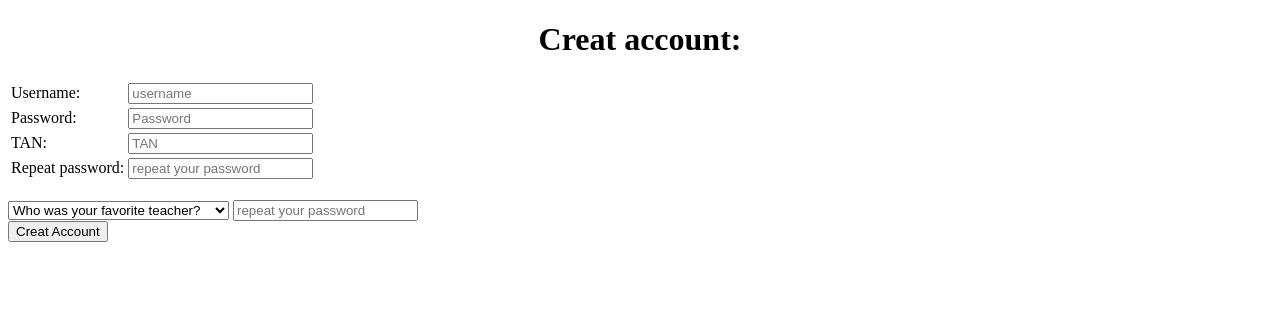
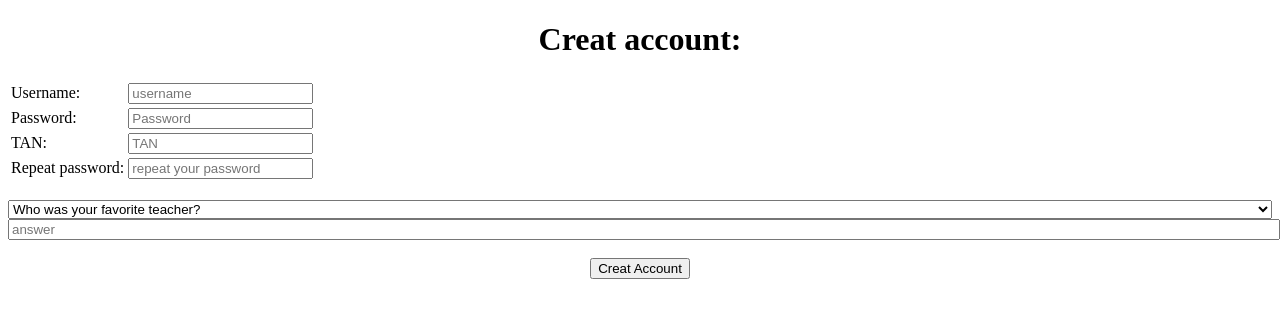
Before and after one commit to christophusbeck/odex, a Django app: page /signup/ in a window 1280 px wide. Shown: the top 318 px of the page. Run offline with Django 4.2, Linux system fonts and the light colour scheme.

Commit message:
some little change for the register page

```diff
--- a/templates/register.html
+++ b/templates/register.html
@@ -50,20 +50,21 @@
         <br>
         <tr>
             <label>
-                <select>
+                <select style="width: 100%; height: 100%">
                     <option value="q1">Who was your favorite teacher?</option>
                     <option value="q2">What's the name of your first pet?</option>
                     <option value="q3">When is your birthday?</option>
                     <option value="q4">Where are you born?</option>
                 </select>
             </label>
-
-            <td class="td_right"><input type="text" name="name" id="name" placeholder="repeat your password"></td>
+            <br>
+            <td class="td_right"><input type="text" name="name" id="name" placeholder="answer" style="width:100%; height: 100%"></td>
         </tr>
 
         <br>
 
-        <td colspan="2" align="center"><input type="submit" id="btn_sub" value="Creat Account"></td>
+        <br>
+        <div align="center"><input type="submit" id="btn_sub" value="Creat Account"></div>
     </form>
 
 </div>
```
